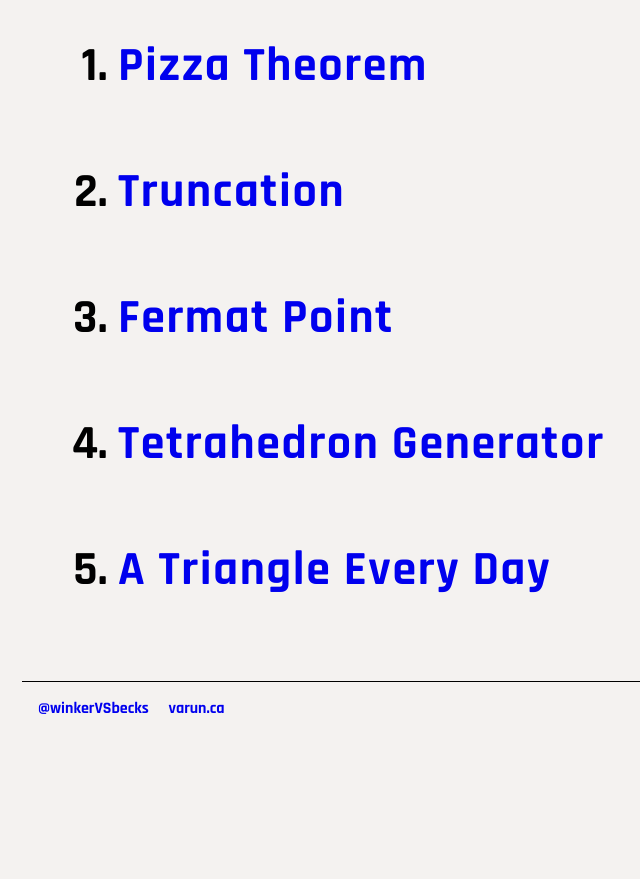
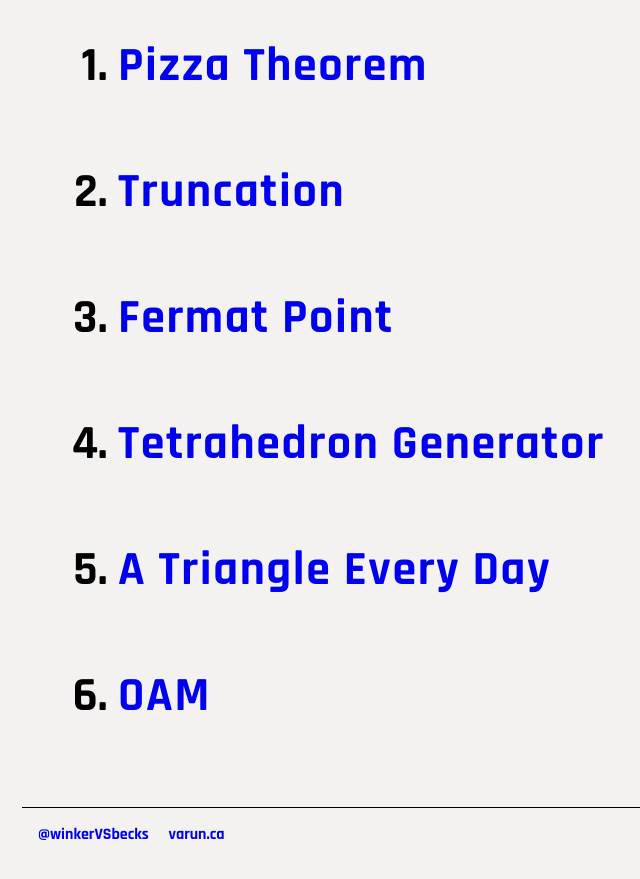
Before and after one commit to winkerVSbecks/triangle.life, a website: page index.html in a window 1280 px wide. Shown: the part 861-1740 px from the top of the page, without its empty margins (10-650 px from the left). Before the commit the page ends 1644 px from the top, so only its background shows below. Drawn offline with Linux system fonts and the light colour scheme; files that its build step writes are made by us from their sources.

Commit message:
added OAM

```diff
--- a/index.html
+++ b/index.html
@@ -87,6 +87,12 @@
           A Triangle Every Day
         </a>
       </li>
+      <li class="item">
+        <a class="navy"
+          href="http://ooaamm.com">
+          OAM
+        </a>
+      </li>
     </ol>
   </main>
 
```
